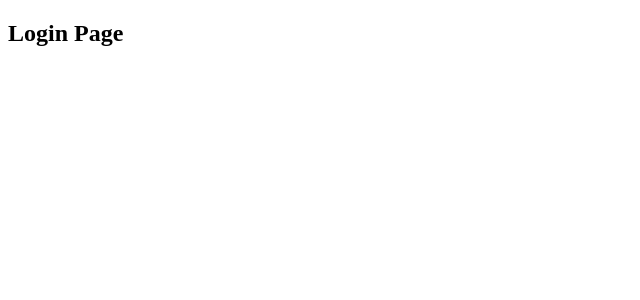
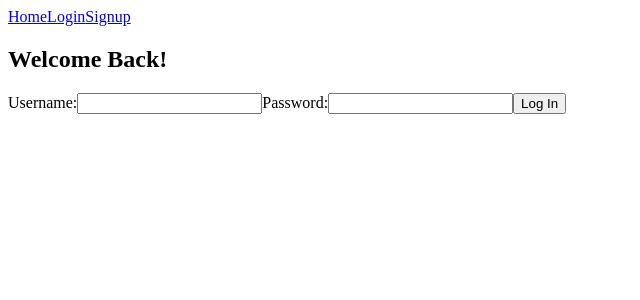
Before and after one commit to CodyAbb/Rviewed, a React app: page /login in a window 1280 px wide. Shown: the top 300 px of the page, without its empty margins (0-640 px from the left). Built offline with nearby package versions, Linux system fonts and the light colour scheme; the HTML template or start-up script is replaced by a standard one.

Commit message:
basic login form created

```diff
--- a/frontend/src/components/App.js
+++ b/frontend/src/components/App.js
@@ -2,10 +2,12 @@ import React from "react";
 import { Switch, Route } from "react-router-dom";
 import Login from "./Login";
 import SignUp from "./SignUp";
+import NavBar from "./NavBar";
 
 export default function App() {
   return (
     <div>
+      <NavBar />
       <main>
         <Switch>
           <Route exact path={"/login/"} component={Login} />
--- a/frontend/src/components/Login.js
+++ b/frontend/src/components/Login.js
@@ -1,9 +1,46 @@
-import React from "react";
+import React, { useState } from "react";
 
 export default function Login() {
+  const [username, setUsername] = useState("");
+  const [password, setPassword] = useState("");
+
+  const handleChange = (event) => {
+    if (event.target.name === "username") {
+      setUsername(event.target.value);
+    } else {
+      setPassword(event.target.value);
+    }
+  };
+
+  const handleSubmit = (event) => {
+    alert(username + password);
+    event.preventDefault();
+  };
+
   return (
     <div>
-      <h2>Login Page</h2>
+      <h2>Welcome Back!</h2>
+      <form onSubmit={handleSubmit}>
+        <label>
+          Username:
+          <input
+            name="username"
+            type="text"
+            value={username}
+            onChange={handleChange}
+          />
+        </label>
+        <label>
+          Password:
+          <input
+            name="password"
+            type="password"
+            value={password}
+            onChange={handleChange}
+          />
+        </label>
+        <input type="submit" value="Log In" />
+      </form>
     </div>
   );
 }
--- /dev/null
+++ b/frontend/src/components/NavBar.js
@@ -0,0 +1,18 @@
+import React from "react";
+import { Link } from "react-router-dom";
+
+export default function NavBar() {
+  return (
+    <nav>
+      <Link className={"nav-link"} to={"/"}>
+        Home
+      </Link>
+      <Link className={"nav-link"} to={"/login/"}>
+        Login
+      </Link>
+      <Link className={"nav-link"} to={"/signup/"}>
+        Signup
+      </Link>
+    </nav>
+  );
+}
```
Also changed, not shown: frontend/static/frontend/public/main.js.
